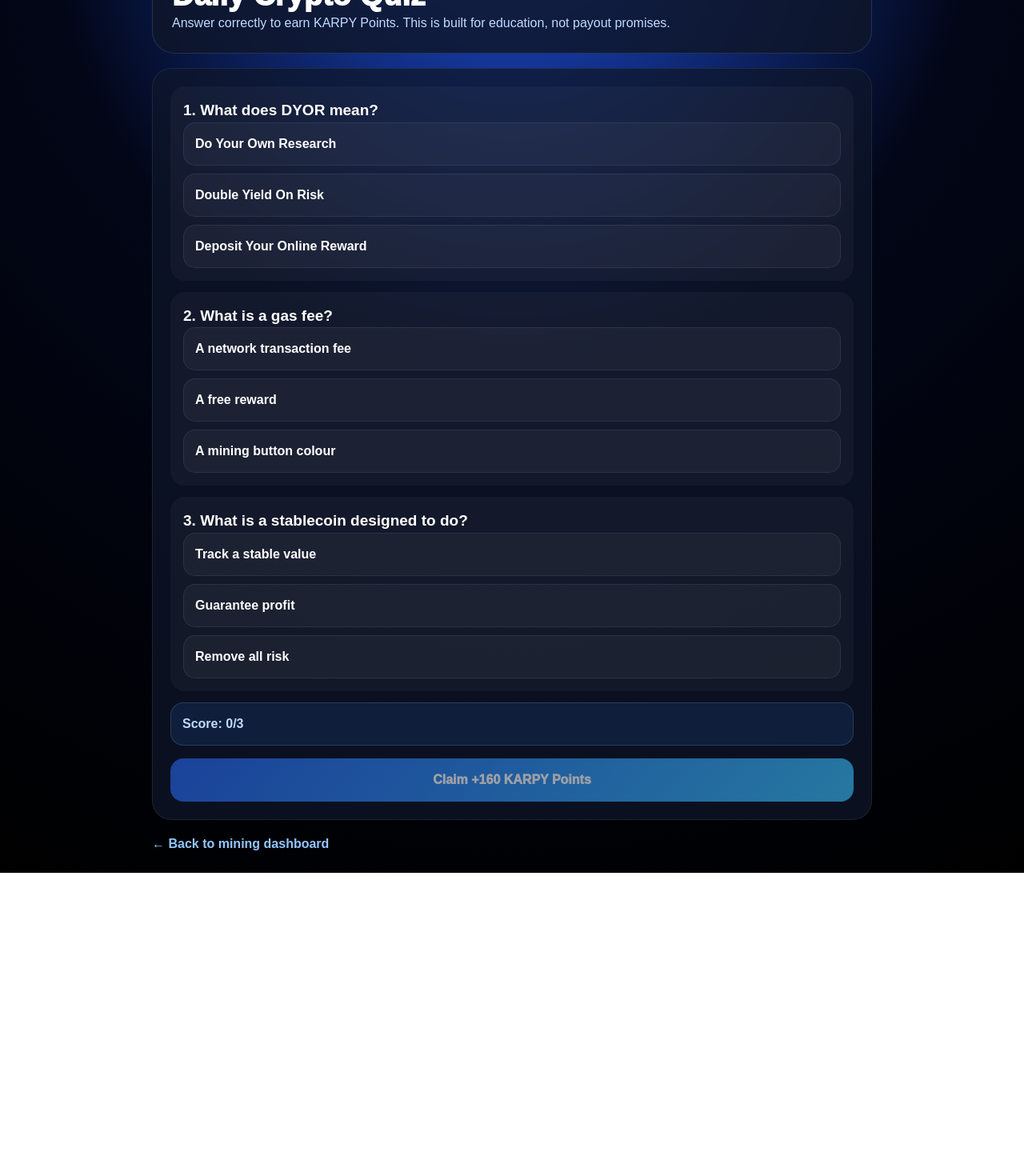
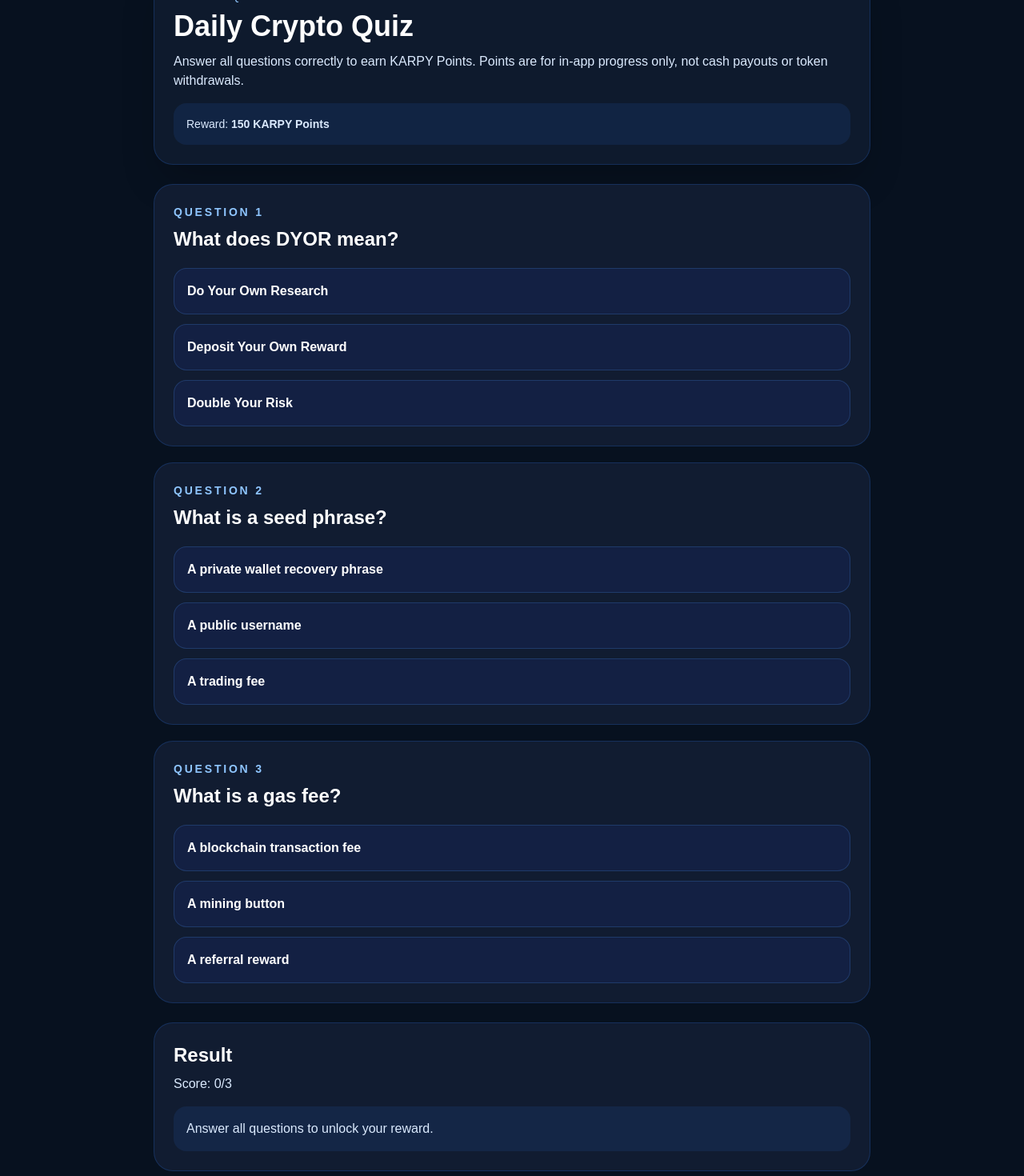
Before and after one commit to just-me91/karpy-app, a Next.js app: page /quiz in a window 1280 px wide. Shown: the part 120-1590 px from the top of the page at 80% size. Before the commit the page ends 1211 px from the top, so only its background shows below. Built offline with nearby package versions, Linux system fonts and the light colour scheme.

Commit message:
fix quiz suspense

```diff
--- a/app/quiz/page.tsx
+++ b/app/quiz/page.tsx
@@ -1,126 +1,272 @@
 "use client";
 
+import { Suspense, useMemo, useState } from "react";
 import { useSearchParams } from "next/navigation";
-import { useMemo, useState } from "react";
 
-const QUIZZES = {
-  daily: {
-    taskId: "quiz_daily_crypto",
+type Question = {
+  question: string;
+  answers: string[];
+  correct: string;
+  explain: string;
+};
+
+const QUIZZES: Record<
+  string,
+  {
+    title: string;
+    taskId: string;
+    reward: number;
+    questions: Question[];
+  }
+> = {
+  daily_crypto_quiz: {
     title: "Daily Crypto Quiz",
-    reward: 160,
+    taskId: "quiz_daily",
+    reward: 150,
     questions: [
-      { q: "What does DYOR mean?", answers: ["Do Your Own Research", "Double Yield On Risk", "Deposit Your Online Reward"], correct: 0 },
-      { q: "What is a gas fee?", answers: ["A network transaction fee", "A free reward", "A mining button colour"], correct: 0 },
-      { q: "What is a stablecoin designed to do?", answers: ["Track a stable value", "Guarantee profit", "Remove all risk"], correct: 0 },
+      {
+        question: "What does DYOR mean?",
+        answers: ["Do Your Own Research", "Deposit Your Own Reward", "Double Your Risk"],
+        correct: "Do Your Own Research",
+        explain: "DYOR means checking information yourself before trusting hype.",
+      },
+      {
+        question: "What is a seed phrase?",
+        answers: ["A private wallet recovery phrase", "A public username", "A trading fee"],
+        correct: "A private wallet recovery phrase",
+        explain: "A seed phrase controls wallet recovery and must never be shared.",
+      },
+      {
+        question: "What is a gas fee?",
+        answers: ["A blockchain transaction fee", "A mining button", "A referral reward"],
+        correct: "A blockchain transaction fee",
+        explain: "Gas fees are paid to process transactions on some blockchains.",
+      },
     ],
   },
-  risk: {
-    taskId: "quiz_risk",
-    title: "Risk Awareness Test",
-    reward: 180,
+  safety_quiz: {
+    title: "Wallet Safety Quiz",
+    taskId: "quiz_safety",
+    reward: 150,
     questions: [
-      { q: "What is a red flag in crypto?", answers: ["Guaranteed profits", "Clear risk warning", "Open documentation"], correct: 0 },
-      { q: "Should you share your seed phrase?", answers: ["Never", "Only with strangers", "Only on social media"], correct: 0 },
-      { q: "What should KARPY Points be treated as?", answers: ["In-app rewards", "Guaranteed cash", "A bank deposit"], correct: 0 },
+      {
+        question: "Who should you share your seed phrase with?",
+        answers: ["Nobody", "Support agent", "Telegram admin"],
+        correct: "Nobody",
+        explain: "No real support team should ever ask for your seed phrase.",
+      },
+      {
+        question: "What should you do before clicking a crypto link?",
+        answers: ["Check if it is official", "Enter seed phrase quickly", "Ignore warnings"],
+        correct: "Check if it is official",
+        explain: "Fake links are one of the biggest crypto scam methods.",
+      },
+      {
+        question: "What is safest when testing a new crypto app?",
+        answers: ["Use small amounts", "Use all your funds", "Share your private key"],
+        correct: "Use small amounts",
+        explain: "Testing with small amounts reduces risk.",
+      },
     ],
   },
-} as const;
+  risk_quiz: {
+    title: "Crypto Risk Quiz",
+    taskId: "quiz_risk",
+    reward: 150,
+    questions: [
+      {
+        question: "What usually comes with very high rewards?",
+        answers: ["Higher risk", "Guaranteed profit", "No risk"],
+        correct: "Higher risk",
+        explain: "High rewards usually mean higher risk.",
+      },
+      {
+        question: "Should KARPY Points be treated as guaranteed money?",
+        answers: ["No", "Yes", "Only on weekends"],
+        correct: "No",
+        explain: "KARPY Points are in-app progress rewards, not guaranteed cash.",
+      },
+      {
+        question: "What should you avoid investing?",
+        answers: ["Money needed for bills", "Time learning", "Small test amounts"],
+        correct: "Money needed for bills",
+        explain: "Never risk money needed for important expenses.",
+      },
+    ],
+  },
+};
 
-type QuizKey = keyof typeof QUIZZES;
+function QuizContent() {
+  const searchParams = useSearchParams();
+  const mission = searchParams.get("mission") || "daily_crypto_quiz";
 
-export default function QuizPage() {
-  const params = useSearchParams();
-  const key = (params.get("mission") || "daily") as QuizKey;
-  const quiz = QUIZZES[key] || QUIZZES.daily;
-  const [answers, setAnswers] = useState<Record<number, number>>({});
-  const [status, setStatus] = useState("");
-  const [loading, setLoading] = useState(false);
+  const quiz = useMemo(() => {
+    return QUIZZES[mission] || QUIZZES.daily_crypto_quiz;
+  }, [mission]);
 
-  const score = useMemo(
-    () => quiz.questions.reduce((sum, item, i) => sum + (answers[i] === item.correct ? 1 : 0), 0),
-    [answers, quiz]
-  );
+  const [answers, setAnswers] = useState<Record<number, string>>({});
+  const [claimed, setClaimed] = useState(false);
+  const [error, setError] = useState("");
 
-  const passed = score === quiz.questions.length;
+  const correctCount = quiz.questions.reduce((count, q, index) => {
+    return answers[index] === q.correct ? count + 1 : count;
+  }, 0);
+
+  const completed = Object.keys(answers).length === quiz.questions.length;
+  const passed = completed && correctCount === quiz.questions.length;
 
   async function claimReward() {
-    if (!passed) {
-      setStatus("Answer all questions correctly first.");
+    if (!passed || claimed) return;
+
+    setError("");
+
+    const res = await fetch("/api/karpy/task/complete", {
+      method: "POST",
+      headers: {
+        "Content-Type": "application/json",
+      },
+      body: JSON.stringify({ taskId: quiz.taskId }),
+    });
+
+    if (res.ok) {
+      setClaimed(true);
       return;
     }
 
-    try {
-      setLoading(true);
-      const res = await fetch("/api/karpy/task/complete", {
-        method: "POST",
-        headers: { "Content-Type": "application/json" },
-        body: JSON.stringify({ taskId: quiz.taskId }),
-      });
-      const data = await res.json();
-      if (!res.ok) {
-        setStatus(data.error || "Quiz could not be completed.");
-        return;
-      }
-      setStatus(`Quiz complete. +${data.reward} KARPY Points added.`);
-    } catch (error) {
-      setStatus(error instanceof Error ? error.message : "Quiz failed.");
-    } finally {
-      setLoading(false);
-    }
+    const data = await res.json().catch(() => null);
+    setError(data?.error || "Reward already claimed or unavailable.");
   }
 
   return (
-    <main style={pageWrap}>
-      <section style={heroCard}>
-        <div style={badge}>Crypto Quiz</div>
-        <h1 style={title}>{quiz.title}</h1>
-        <p style={subtitle}>Answer correctly to earn KARPY Points. This is built for education, not payout promises.</p>
+    <main className="min-h-screen bg-[#07111f] px-4 py-8 text-white">
+      <div className="mx-auto max-w-4xl">
+        <a href="/" className="text-blue-300 hover:text-blue-200">
+          ← Back to KARPY
+        </a>
+
+        <section className="mt-6 rounded-3xl border border-blue-500/20 bg-[#0e1a2d] p-6 shadow-2xl">
+          <p className="text-sm uppercase tracking-[0.25em] text-blue-300">
+            KARPY Quiz
+          </p>
+          <h1 className="mt-2 text-4xl font-black">{quiz.title}</h1>
+          <p className="mt-3 text-blue-100">
+            Answer all questions correctly to earn KARPY Points. Points are for
+            in-app progress only, not cash payouts or token withdrawals.
+          </p>
+          <p className="mt-4 rounded-2xl bg-blue-500/10 p-4 text-sm text-blue-100">
+            Reward: <b>{quiz.reward} KARPY Points</b>
+          </p>
         </section>
 
-      <section style={contentCard}>
-        {quiz.questions.map((item, index) => (
-          <div key={item.q} style={questionCard}>
-            <h2 style={sectionTitle}>{index + 1}. {item.q}</h2>
-            <div style={{ display: "grid", gap: 10 }}>
-              {item.answers.map((answer, answerIndex) => (
+        <section className="mt-6 grid gap-5">
+          {quiz.questions.map((q, index) => {
+            const selected = answers[index];
+            const isCorrect = selected === q.correct;
+            const isWrong = selected && !isCorrect;
+
+            return (
+              <div
+                key={q.question}
+                className="rounded-3xl border border-blue-500/20 bg-[#111c31] p-6"
+              >
+                <p className="text-sm font-black uppercase tracking-[0.2em] text-blue-300">
+                  Question {index + 1}
+                </p>
+                <h2 className="mt-2 text-2xl font-black">{q.question}</h2>
+
+                <div className="mt-5 grid gap-3">
+                  {q.answers.map((answer) => (
                     <button
                       key={answer}
-                  onClick={() => setAnswers((prev) => ({ ...prev, [index]: answerIndex }))}
-                  style={{
-                    ...answerButton,
-                    borderColor: answers[index] === answerIndex ? "#38bdf8" : "rgba(255,255,255,0.08)",
-                    background: answers[index] === answerIndex ? "rgba(56,189,248,0.16)" : "rgba(255,255,255,0.04)",
-                  }}
+                      onClick={() =>
+                        setAnswers((prev) => ({
+                          ...prev,
+                          [index]: answer,
+                        }))
+                      }
+                      className={`rounded-2xl border p-4 text-left font-black transition ${
+                        selected === answer
+                          ? isCorrect
+                            ? "border-emerald-300 bg-emerald-500/30"
+                            : "border-red-300 bg-red-500/30"
+                          : "border-blue-400/20 bg-blue-950/50 hover:bg-blue-900"
+                      }`}
                     >
                       {answer}
                     </button>
                   ))}
                 </div>
+
+                {isCorrect && (
+                  <p className="mt-4 rounded-2xl bg-emerald-500/10 p-4 text-emerald-200">
+                    ✅ Correct. {q.explain}
+                  </p>
+                )}
+
+                {isWrong && (
+                  <p className="mt-4 rounded-2xl bg-red-500/10 p-4 text-red-200">
+                    ❌ Not quite. Try again.
+                  </p>
+                )}
               </div>
-        ))}
-
-        <div style={scoreBox}>Score: {score}/{quiz.questions.length}</div>
-        <button disabled={!passed || loading} onClick={claimReward} style={{ ...primaryButton, opacity: !passed || loading ? 0.6 : 1 }}>
-          {loading ? "Saving..." : `Claim +${quiz.reward} KARPY Points`}
-        </button>
-        {status ? <div style={statusBox}>{status}</div> : null}
+            );
+          })}
         </section>
 
-      <a href="/" style={backLink}>← Back to mining dashboard</a>
+        <section className="mt-6 rounded-3xl border border-blue-500/20 bg-[#111c31] p-6">
+          <h2 className="text-2xl font-black">Result</h2>
+          <p className="mt-2 text-blue-100">
+            Score: {correctCount}/{quiz.questions.length}
+          </p>
+
+          {!completed && (
+            <p className="mt-4 rounded-2xl bg-blue-500/10 p-4 text-blue-100">
+              Answer all questions to unlock your reward.
+            </p>
+          )}
+
+          {completed && !passed && (
+            <p className="mt-4 rounded-2xl bg-yellow-500/10 p-4 text-yellow-100">
+              Some answers are wrong. Fix them and try again.
+            </p>
+          )}
+
+          {passed && !claimed && (
+            <button
+              onClick={claimReward}
+              className="mt-6 rounded-2xl bg-emerald-500 px-6 py-3 font-black hover:bg-emerald-400"
+            >
+              Claim {quiz.reward} KARPY Points
+            </button>
+          )}
+
+          {claimed && (
+            <div className="mt-6 rounded-3xl border border-emerald-400/30 bg-emerald-500/10 p-5 text-emerald-200">
+              ✅ Quiz complete. Reward claimed successfully.
+            </div>
+          )}
+
+          {error && (
+            <div className="mt-6 rounded-3xl border border-yellow-400/30 bg-yellow-500/10 p-5 text-yellow-100">
+              {error}
+            </div>
+          )}
+        </section>
+      </div>
     </main>
   );
 }
 
-const pageWrap: React.CSSProperties = { minHeight: "100vh", padding: 24, background: "radial-gradient(circle at top, #1d4ed8 0, #020617 42%, #000 100%)", color: "white" };
-const heroCard: React.CSSProperties = { maxWidth: 900, margin: "0 auto 18px", padding: 24, borderRadius: 28, background: "rgba(15,23,42,0.82)", border: "1px solid rgba(147,197,253,0.16)" };
-const contentCard: React.CSSProperties = { maxWidth: 900, margin: "0 auto 18px", padding: 22, borderRadius: 24, background: "rgba(15,23,42,0.72)", border: "1px solid rgba(255,255,255,0.08)" };
-const questionCard: React.CSSProperties = { padding: 16, borderRadius: 18, background: "rgba(255,255,255,0.035)", marginBottom: 14 };
-const badge: React.CSSProperties = { display: "inline-flex", padding: "7px 11px", borderRadius: 999, border: "1px solid rgba(56,189,248,0.5)", color: "#7dd3fc", fontSize: 12, fontWeight: 900, marginBottom: 12 };
-const title: React.CSSProperties = { fontSize: 38, lineHeight: 1.05, margin: 0, fontWeight: 950 };
-const subtitle: React.CSSProperties = { color: "#bfdbfe", fontSize: 16, lineHeight: 1.7 };
-const sectionTitle: React.CSSProperties = { marginTop: 0, fontSize: 19, fontWeight: 900 };
-const answerButton: React.CSSProperties = { padding: 14, borderRadius: 15, color: "white", border: "1px solid", textAlign: "left", cursor: "pointer", fontWeight: 800 };
-const scoreBox: React.CSSProperties = { padding: 14, borderRadius: 16, background: "rgba(59,130,246,0.12)", border: "1px solid rgba(147,197,253,0.18)", color: "#bfdbfe", fontWeight: 900 };
-const primaryButton: React.CSSProperties = { width: "100%", marginTop: 16, padding: 15, borderRadius: 16, border: "none", background: "linear-gradient(135deg,#2563eb,#38bdf8)", color: "white", fontWeight: 950, cursor: "pointer" };
-const statusBox: React.CSSProperties = { marginTop: 14, padding: 14, borderRadius: 16, background: "rgba(59,130,246,0.12)", border: "1px solid rgba(147,197,253,0.18)", color: "#bfdbfe" };
-const backLink: React.CSSProperties = { display: "block", maxWidth: 900, margin: "0 auto", color: "#93c5fd", textDecoration: "none", fontWeight: 900 };
+export default function QuizPage() {
+  return (
+    <Suspense
+      fallback={
+        <main className="min-h-screen bg-[#07111f] p-8 text-white">
+          Loading KARPY Quiz...
+        </main>
+      }
+    >
+      <QuizContent />
+    </Suspense>
+  );
+}
```
Lines whose indentation alone changed are shown as unchanged.
